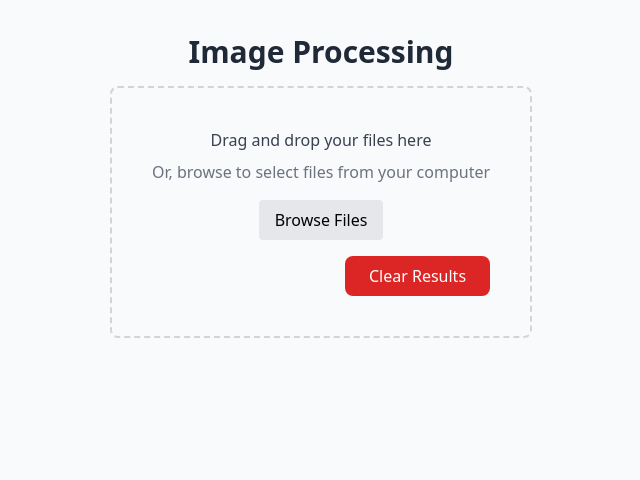
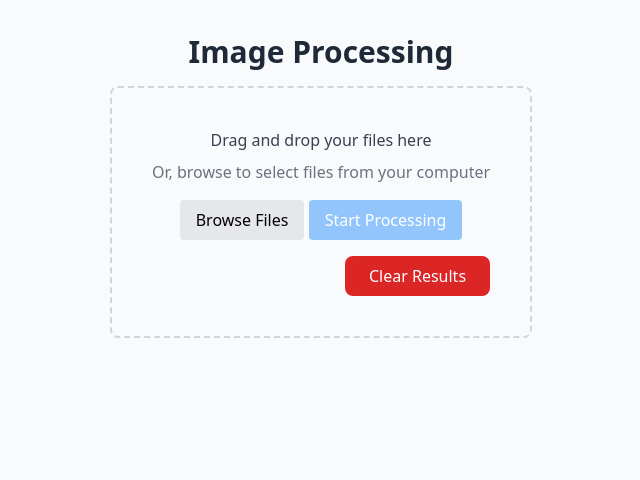
Before and after one commit to nchinedu/APP, a Flask app: page /image in a window 1280 px wide. Shown: the part 216-696 px from the top of the page, without its empty margins (319-959 px from the left). Run offline with Flask 3, Linux system fonts and the light colour scheme; data that the repository does not hold is empty; some libraries are stand-ins or nearby versions.

Commit message:
update image-processing.html

```diff
--- a/templates/image-processing.html
+++ b/templates/image-processing.html
@@ -43,6 +43,7 @@
                 <p class="text-gray-500">Or, browse to select files from your computer</p>
                 <input type="file" id="image-input" multiple accept="image/jpeg,image/png" class="hidden">
                 <button id="image-browse" class="mt-4 bg-gray-200 px-4 py-2 rounded hover:bg-gray-300 transition">Browse Files</button>
+                <button id="image-start-processing" class="mt-4 bg-blue-600 text-white px-4 py-2 rounded hover:bg-blue-700 transition font-medium disabled:bg-blue-300" disabled>Start Processing</button>
                 <div id="image-preview" class="grid grid-cols-1 sm:grid-cols-2 md:grid-cols-3 gap-4 mt-4 hidden"></div>
                 <div id="image-progress" class="mt-4 hidden">
                     <div class="progress-container">
```
